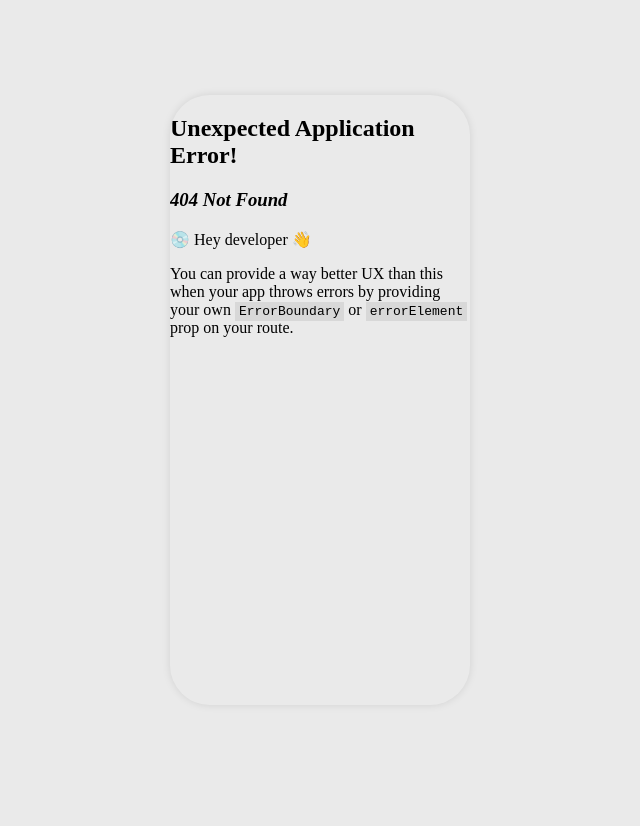
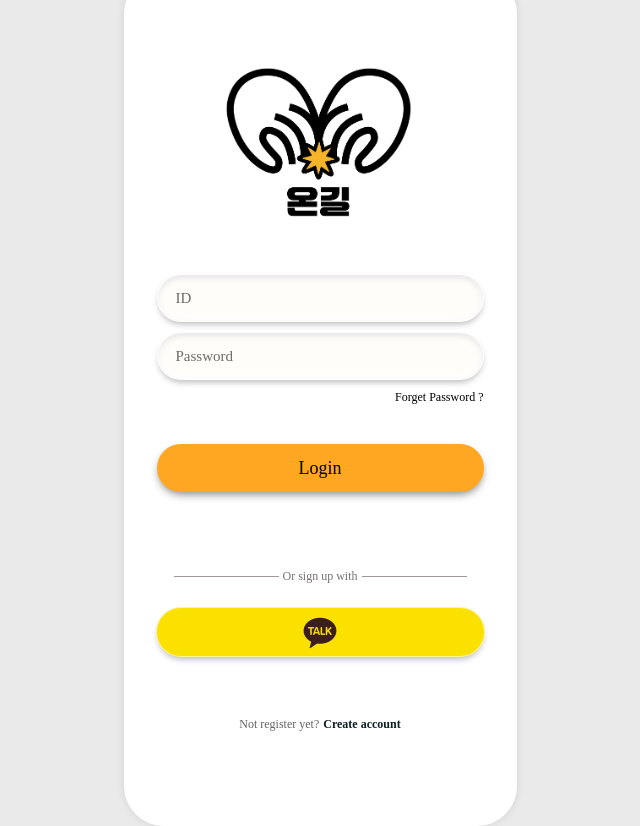
Before and after one commit to 2025-growthon-team3/frontend, a React (Vite) app: page /login in a window 1280 px wide. Before the commit this address had no page. Shown: the whole page, without its empty margins (320-960 px from the left). Before the commit the page ends 800 px from the top, so only its background shows below. Built offline with nearby package versions, Linux system fonts and the light colour scheme.

Commit message:
Feat: 로그인 화면 레이아웃 구현 (#3)

```diff
--- /dev/null
+++ b/src/components/LoginPage/LoginButton.jsx
@@ -0,0 +1,8 @@
+import React from "react";
+import * as L from "./LoginButton.style";
+
+const LoginButton = ({ children }) => {
+  return <L.Container>{children}</L.Container>;
+};
+
+export default LoginButton;
--- /dev/null
+++ b/src/components/LoginPage/LoginButton.style.js
@@ -0,0 +1,21 @@
+import styled from "styled-components";
+
+export const Container = styled.div`
+  width: 327px;
+  height: 48px;
+
+  border-radius: 33px;
+  background: #ffa622;
+  box-shadow: 0px 4px 8.1px -2px rgba(110, 109, 108, 0.86);
+
+  color: #000;
+  text-align: center;
+  font-family: "Pretendard Variable";
+  font-size: 18px;
+  font-weight: 500;
+
+  display: flex;
+  align-items: center;
+  justify-content: center;
+  padding: 0 18px;
+`;
--- /dev/null
+++ b/src/components/LoginPage/TextField.jsx
@@ -0,0 +1,8 @@
+import React from "react";
+import * as T from "./TextField.style";
+
+const TextField = ({ children }) => {
+  return <T.Container>{children}</T.Container>;
+};
+
+export default TextField;
--- /dev/null
+++ b/src/components/LoginPage/TextField.style.js
@@ -0,0 +1,23 @@
+import styled from "styled-components";
+
+export const Container = styled.div`
+  width: 327px;
+  height: 48px;
+
+  border-radius: 33px;
+  border: 1px solid rgba(255, 255, 255, 0.6);
+  background: #fffdf9;
+  box-shadow: 0px -4px 14px 0px #fff inset,
+    0px 2px 6px 0px rgba(66, 83, 107, 0.22) inset,
+    0px -4px 8.8px 0px rgba(255, 255, 255, 0.25),
+    0px 4px 6.2px -2px rgba(76, 76, 77, 0.4);
+
+  color: #6d6a6a;
+  font-family: "Pretendard Variable";
+  font-size: 15px;
+  font-weight: 500;
+
+  display: flex;
+  align-items: center;
+  padding: 0 18px;
+`;
--- /dev/null
+++ b/src/pages/LoginPage/LoginPage.jsx
@@ -0,0 +1,38 @@
+import React from "react";
+import * as L from "./LoginPage.style";
+
+// image
+import logo from "../../assets/images/logo.png";
+import kakao from "../../assets/images/logo_kakao.png";
+
+// component
+import TextField from "../../components/LoginPage/TextField";
+import LoginButton from "../../components/LoginPage/LoginButton";
+
+const LoginPage = () => {
+  return (
+    <L.Container>
+      <L.Logo src={logo} alt="logo" />
+      <L.TextFieldContainer>
+        <TextField>ID</TextField>
+        <TextField>Password</TextField>
+        <L.ForgetPassword>Forget Password ?</L.ForgetPassword>
+      </L.TextFieldContainer>
+      <LoginButton>Login</LoginButton>
+      <L.Devider>
+        <L.Line />
+        Or sign up with
+        <L.Line />
+      </L.Devider>
+      <L.KakaoButton>
+        <img src={kakao} alt="kakao" />
+      </L.KakaoButton>
+      <L.CreateContainer>
+        Not register yet?
+        <L.CreateButton>Create account</L.CreateButton>
+      </L.CreateContainer>
+    </L.Container>
+  );
+};
+
+export default LoginPage;
--- /dev/null
+++ b/src/pages/LoginPage/LoginPage.style.js
@@ -0,0 +1,96 @@
+import styled from "styled-components";
+
+export const Container = styled.div`
+  height: 100%;
+  background-color: #fff;
+
+  display: flex;
+  flex-direction: column;
+  align-items: center;
+  padding: 50px 0 0 0;
+`;
+
+export const Logo = styled.img`
+  width: 250px;
+  height: 250px;
+`;
+
+export const TextFieldContainer = styled.div`
+  display: flex;
+  flex-direction: column;
+  align-items: end;
+  gap: 10px;
+  margin-bottom: 39px;
+`;
+
+export const ForgetPassword = styled.button`
+  all: unset;
+
+  color: #000;
+  font-family: "Pretendard Variable";
+  font-size: 12px;
+  font-weight: 400;
+
+  cursor: pointer;
+`;
+
+export const Devider = styled.div`
+  color: #757171;
+  font-family: "Pretendard Variable";
+  font-size: 12px;
+  font-weight: 400;
+
+  display: flex;
+  align-items: center;
+  gap: 4px;
+  margin: 77px 0 23px 0;
+`;
+
+export const Line = styled.div`
+  width: 105px;
+  height: 0.6px;
+  background-color: #a39797;
+`;
+
+export const KakaoButton = styled.button`
+  all: unset;
+
+  width: 327px;
+  height: 48px;
+
+  border-radius: 33px;
+  border: 1px solid rgba(255, 255, 255, 0.6);
+  background: #fae100;
+  box-shadow: 0px -4px 8.8px 0px rgba(255, 255, 255, 0.25),
+    0px 4px 6.2px -2px rgba(76, 76, 77, 0.4);
+
+  display: flex;
+  align-items: center;
+  justify-content: center;
+  margin-bottom: 60px;
+
+  img {
+    width: 46px;
+    height: 46px;
+  }
+`;
+
+export const CreateContainer = styled.div`
+  color: #636363;
+
+  font-family: "Pretendard Variable";
+  font-size: 12px;
+  font-weight: 400;
+
+  display: flex;
+  gap: 4px;
+`;
+
+export const CreateButton = styled.button`
+  all: unset;
+
+  color: #0c1f22;
+  font-family: "Pretendard Variable";
+  font-size: 12px;
+  font-weight: 600;
+`;
--- a/src/styles/theme.js
+++ b/src/styles/theme.js
@@ -1,14 +1,14 @@
 const theme = {
   sizes: {
-        width: "300px",
-        height: "610px",
+    width: "393px",
+    height: "852px",
   },
   colors: {
     orange: "#FFA622",
     lightorange: "#FFF4E4",
     mint: "#4BC7B9",
     lightmint: "#CCEFEB",
-    }
+  },
 };
 
 export default theme;
```
Also changed, not shown: src/App.jsx (+12 -6 lines), src/assets/images/logo.png (added), src/assets/images/logo_kakao.png (added). Lines whose indentation alone changed are shown as unchanged.
